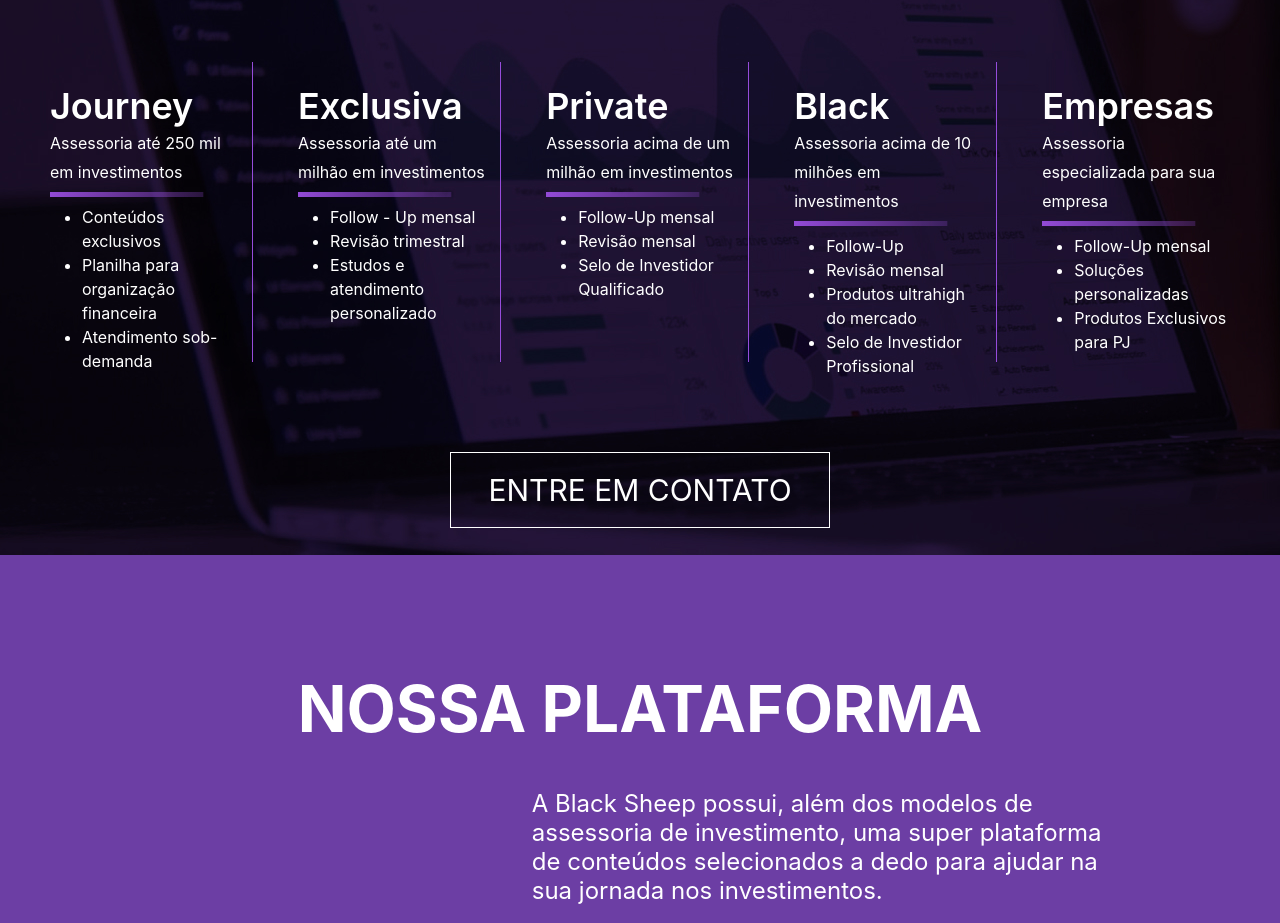
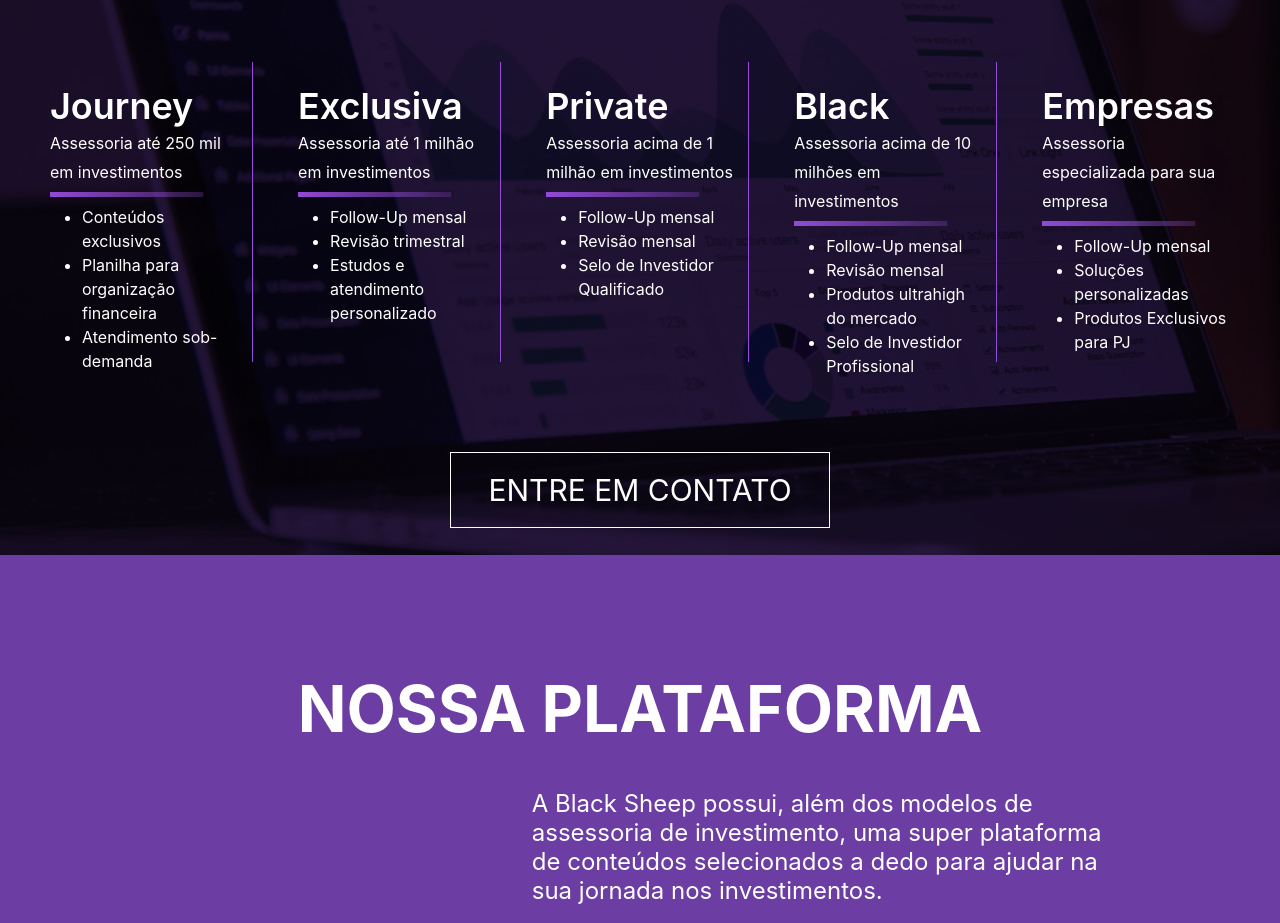
Before and after one commit to joaoveronezi/bsi-investments, a React (Create React App) app: page / in a window 1280 px wide. Shown: the part 2920-3843 px from the top of the page. Built offline with nearby package versions, Linux system fonts and the light colour scheme.

Commit message:
copy adjustments

```diff
--- a/src/modules/v1/pages/Advice/Advice.jsx
+++ b/src/modules/v1/pages/Advice/Advice.jsx
@@ -17,16 +17,16 @@ const adviceItems = [
     ]
   }, {
     title: "Exclusiva",
-    subTitle: "Assessoria até um milhão em investimentos",
+    subTitle: "Assessoria até 1 milhão em investimentos",
     topics: [
-      "Follow - Up mensal",
+      "Follow-Up mensal",
       "Revisão trimestral",
       "Estudos e atendimento personalizado",
     ]
   },
   {
     title: "Private",
-    subTitle: "Assessoria acima de um milhão em investimentos",
+    subTitle: "Assessoria acima de 1 milhão em investimentos",
     topics: [
       "Follow-Up mensal",
       "Revisão mensal",
@@ -37,7 +37,7 @@ const adviceItems = [
     title: "Black",
     subTitle: "Assessoria acima de 10 milhões em investimentos",
     topics: [
-      "Follow-Up",
+      "Follow-Up mensal",
       "Revisão mensal",
       "Produtos ultrahigh do mercado",
       "Selo de Investidor Profissional",
```
